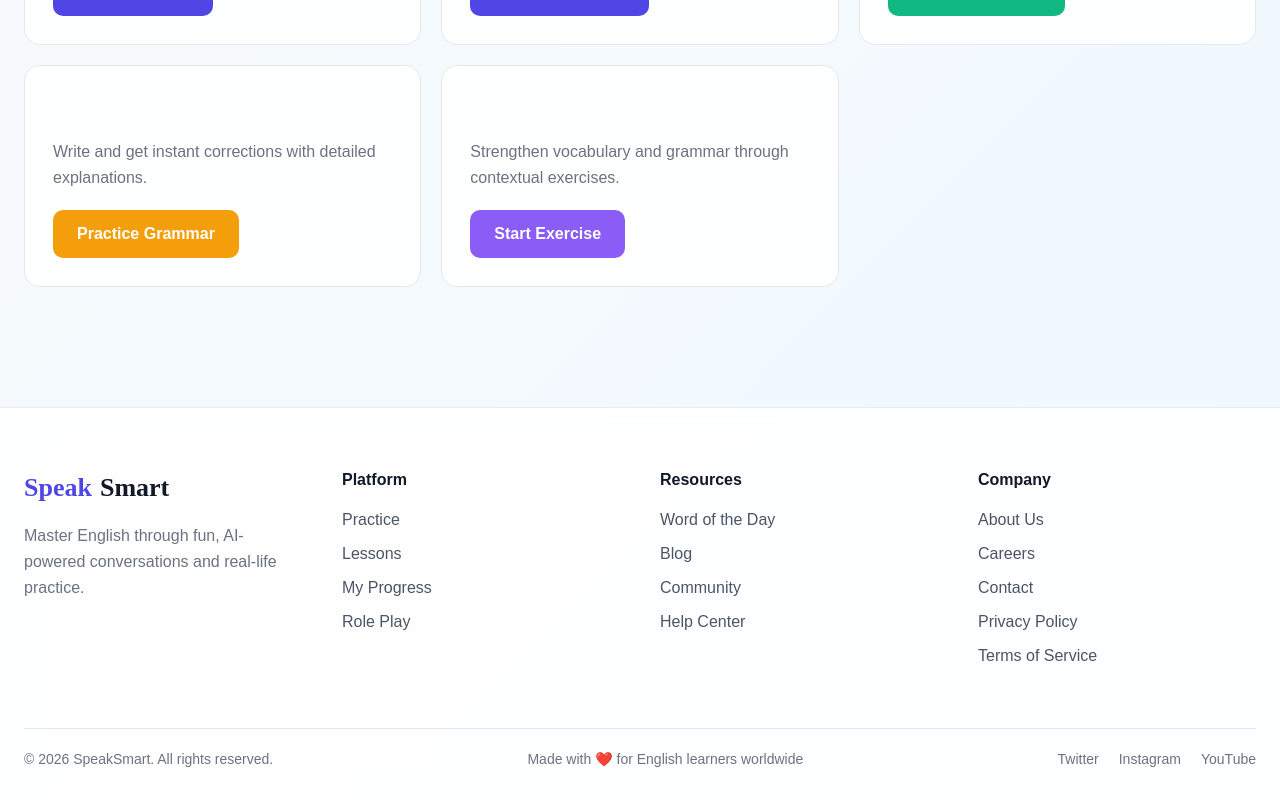
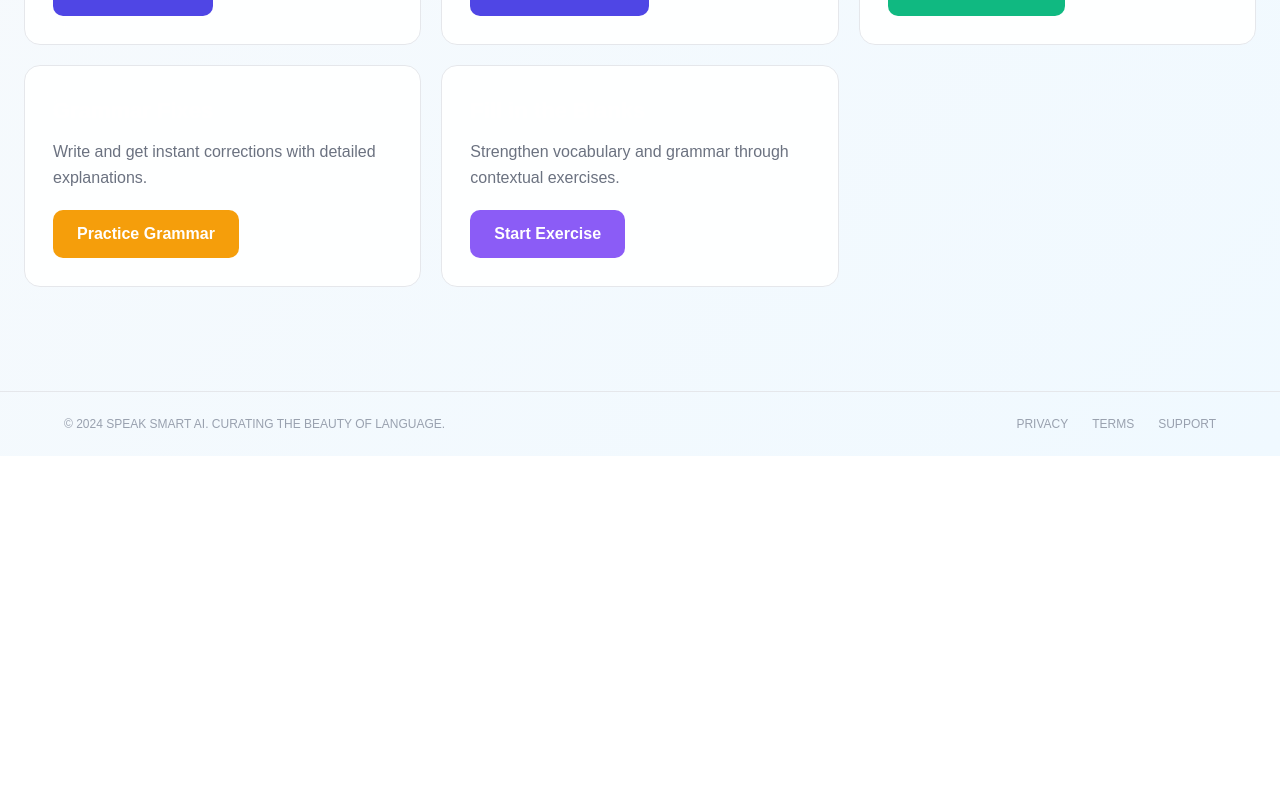
Before and after one commit to JYOTHISHTM/SpeakSmart-client, a React (Vite) app: page /home in a window 1280 px wide. Shown: the part 720-1520 px from the top of the page. After the commit the page ends 1176 px from the top, so only its background shows below. Built offline with nearby package versions, Linux system fonts and the light colour scheme.

Commit message:
feat(ui): update home page layout and scenario selection

```diff
--- a/src/pages/HomePage.tsx
+++ b/src/pages/HomePage.tsx
@@ -1,6 +1,7 @@
 import { useState } from "react";
 import Navbar from "../components/Navbar";
-import Footer from "../components/Footer";
+import AppFooter from "../components/AppFooter";
+
 
 export default function HomePage() {
   const [showRoleModal, setShowRoleModal] = useState(false);
@@ -24,7 +25,7 @@
       minHeight: "100vh",
       background: "linear-gradient(135deg, #F8FAFC 0%, #F0F9FF 100%)"
     }}>
-      <Navbar level={level} />
+      <Navbar  />
 
       <div style={{ maxWidth: "1280px", margin: "0 auto", padding: "40px 24px" }}>
 
@@ -257,7 +258,7 @@
         </div>
       </div>
 
-      <Footer />
+      <AppFooter/>
 
       {/* Role Play Modal */}
       {showRoleModal && (
```
